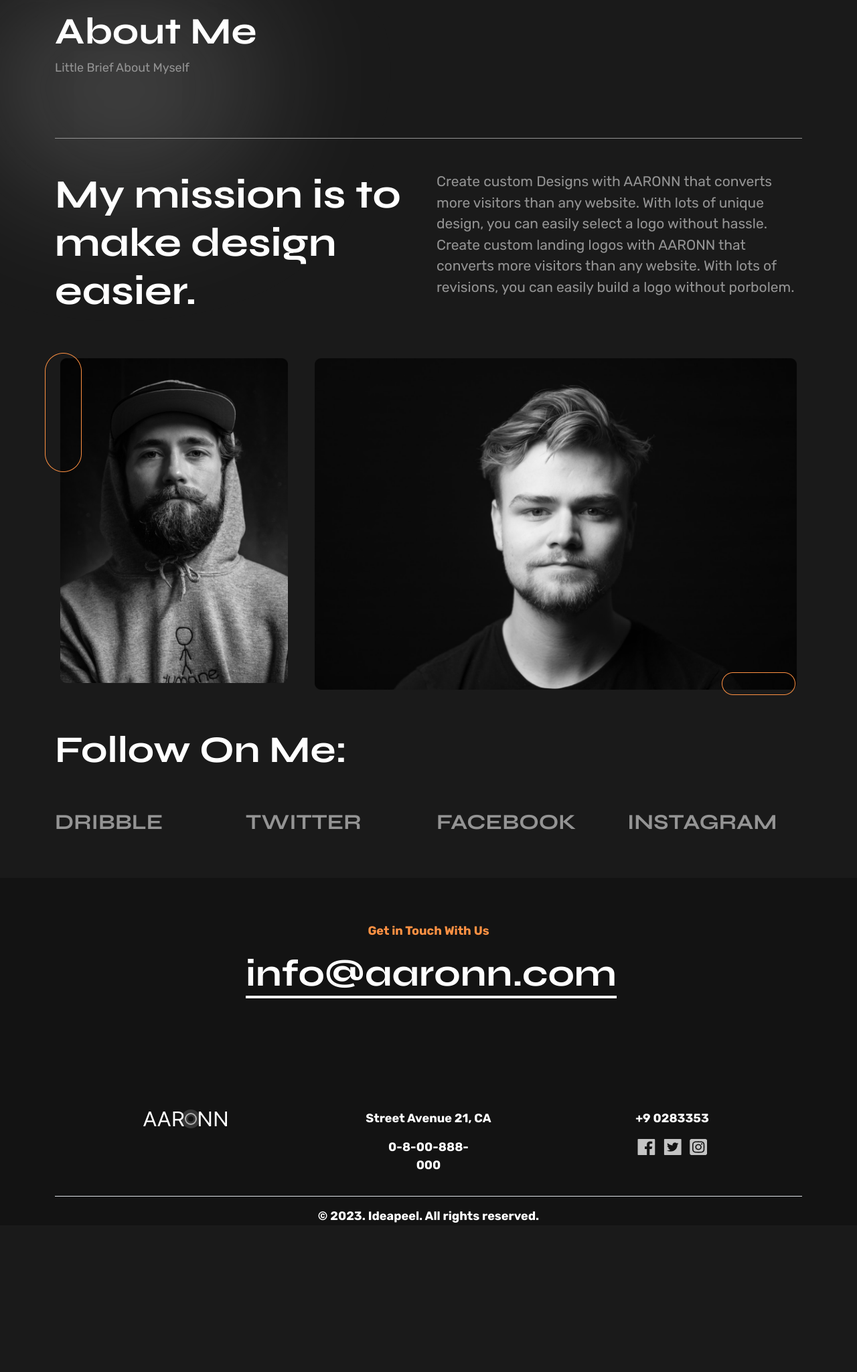
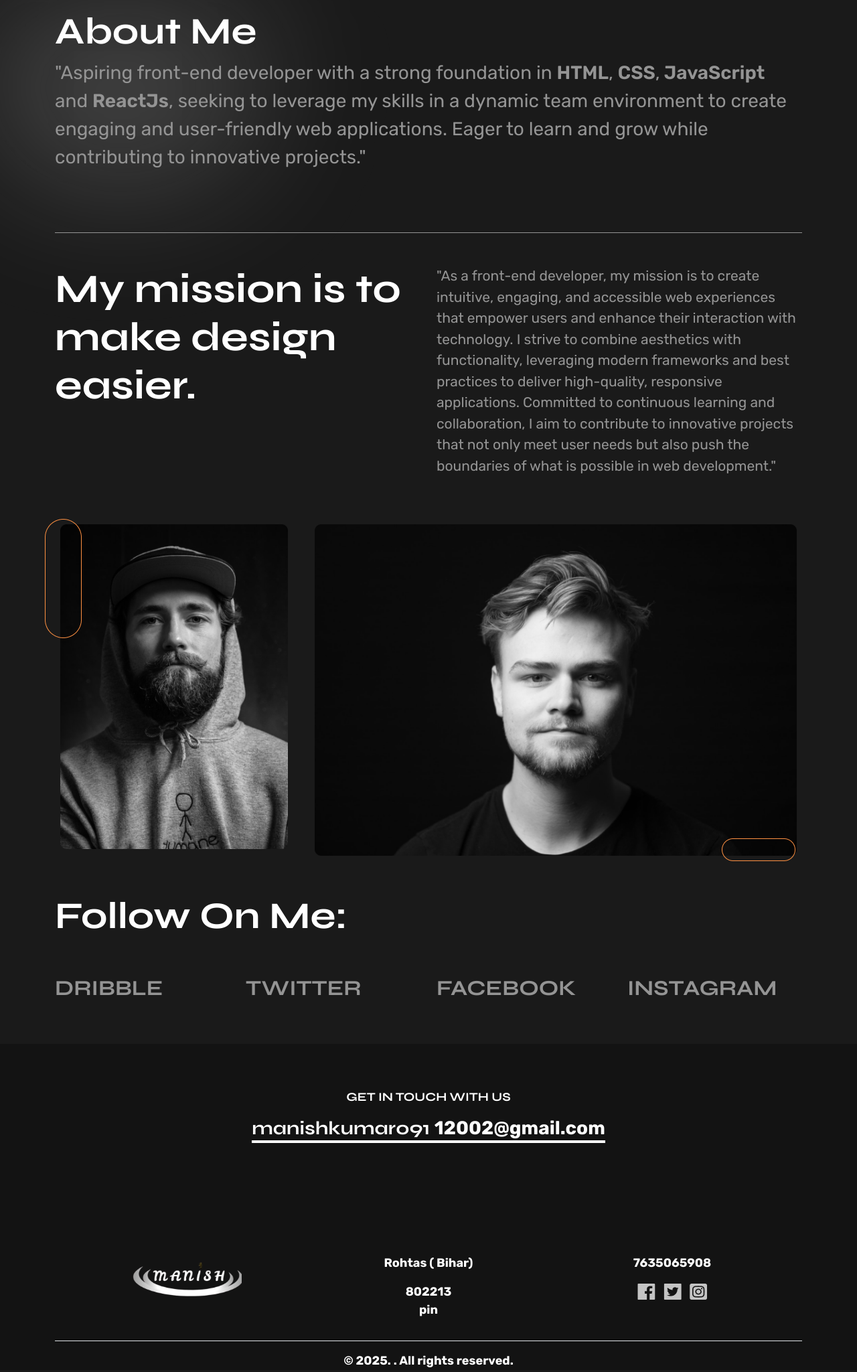
Before and after one commit to M76350/manishportfolio, a plain HTML site: page about-me.html in a window 1280 px wide. Shown: the part 177-2226 px from the top of the page at 67% size. Before the commit the page ends 2023 px from the top, so only its background shows below. Drawn offline with nearby package versions, Linux system fonts and the light colour scheme.

Commit message:
customized

```diff
--- a/about-me.html
+++ b/about-me.html
@@ -36,7 +36,9 @@
                                 <li><a href="about-me.html">about me</a></li>
 
                                 <li><a href="my-work.html">my works</a></li>
-                                <button     class=" contact-btn d-md-none    text-uppercase  rounded-5  bg-transparent text-light  fw-bold  btn-text"  > <a href="contact-me.html">contact</a></button>
+
+
+                                <button     class="   d-md-none  border-0    text-uppercase  rounded-5  bg-transparent text-light  fw-bold  btn-text  "  > <a  class="contact-a" href="contact-me.html">contact</a></button>
 
 
 
@@ -82,7 +84,7 @@
                     <h2 class="fw-bold ">About Me</h2>
                     <div class="blur-bg  blur-bg2 position-absolute border"></div>
 
-                    <p class=" para-bg">Little Brief About Myself</p>
+                    <p class=" para-bg fs-3">"Aspiring front-end developer with a strong foundation in <span class="code-language"> HTML</span>, <span class="code-language"> CSS</span>,<span class="code-language"> JavaScript</span>  and <span class="code-language"> ReactJs</span>, seeking to leverage my skills in a dynamic team environment to create engaging and user-friendly web applications. Eager to learn and grow while contributing to innovative projects." </p>
                 </div>
                 <div class="div-border w-100"></div>
 
@@ -111,10 +113,7 @@
                     <div class="col-md-6">
                         <div>
                             <div class="text-card">
-                                <p class="fs-21 para-bg">Create custom Designs with AARONN that converts more visitors
-                                    than any website. With lots of unique design, you can easily select a logo without
-                                    hassle. Create custom landing logos with AARONN that converts more visitors than any
-                                    website. With lots of revisions, you can easily build a logo without porbolem. </p>
+                                <p class="fs-21 para-bg">"As a front-end developer, my mission is to create intuitive, engaging, and accessible web experiences that empower users and enhance their interaction with technology. I strive to combine aesthetics with functionality, leveraging modern frameworks and best practices to deliver high-quality, responsive applications. Committed to continuous learning and collaboration, I aim to contribute to innovative projects that not only meet user needs but also push the boundaries of what is possible in web development."</p>
                             </div>
                         </div>
 
@@ -193,14 +192,14 @@
                 <div class="row my-5">
                     <div class="col-md-3 col-sm-6 col-6 my-2">
                         <div>
-                            <h3 class="para-bg fw-bold text-uppercase fs-2rem">Dribble</h3>
+                            <h3 class="para-bg fw-bold text-uppercase fs-2rem  ">Dribble</h3>
 
                         </div>
                     </div>
 
                     <div class="col-md-3 col-sm-6 col-6 my-2">
                         <div>
-                            <h3 class="para-bg fw-bold text-uppercase fs-2rem">Twitter</h3>
+                            <h3 class="para-bg fw-bold text-uppercase fs-2rem  ">Twitter</h3>
 
                         </div>
                     </div>
@@ -231,43 +230,43 @@
 
         <!-- footer section -->
 
-        <section class="footer-section  footer-bg pt-3 ">
+
+        <div class="footer-section footer-bg">
             <div class="container">
 
-
-
+            <div class="   pt-3">
                 <div class="footer container w-100  text-center  fw-bold">
 
                     <div class="footer-text my-2  w-md  w-50 mx-auto  footer-mail-box        ">
 
-                        <p class="orange">Get in Touch With Us</p>
-                        <h2 class="fw-bold   mx-auto  mail-border">info@aaronn.com</h2>
+                        <p class="orange"><a  class="" href="">Get in Touch With Us</a></p>
+                        <h3 class="fw-bold   mx-auto  mail-border">manishkumar091 <span class="mail">12002@gmail.com</span></h3>
                     </div>
 
                     <div class="footer-logo">
                         <div class="container py-3">
                             <div class="row">
                                 <div class="col-md-4">
-                                    <div class="my-3 my-md-0"><img src="assest/img/logo.svg" alt=""></div>
+                                    <div class="my-3 my-md-0  "><img class="w-50  " src="assest/img1/image1.png" alt="img"></div>
                                 </div>
 
                                 <div class="col-md-4">
                                     <div>
-                                        <p class="">Street Avenue 21, CA</p>
-                                        <p>0-8-00-888-<br>000</p>
+                                        <p>Rohtas  ( Bihar)</p>
+                                        <p>802213<br>pin</p>
                                     </div>
                                 </div>
 
                                 <div class="col-md-4">
 
                                     <div>
-                                        <p>+9 0283353 </p>
+                                        <p>7635065908 </p>
 
                                         <div>
-                                            <a class="mx-1" href="#"><img src="assest/img/facebookicon.png" alt=""></a>
-                                            <a class="mx-1" href="#"><img src="assest/img/twitter.png" alt=""></a>
+                                            <a class="mx-1  " href="https://www.facebook.com/share/1AAV9vdaf8/"><img class="footer-a" src="assest/img/facebookicon.png" alt="img"></a>
+                                            <a class="mx-1  " href="#"><img class="footer-a" src="assest/img/twitter.png" alt="img"></a>
 
-                                            <a class="mx-1" href="#"><img src="assest/img/instaiconn.png" alt=""></a>
+                                            <a class="mx-1  " href="https://www.instagram.com/mk425268?utm_source=qr&igsh=MTZqbHZnYmE4Mmg5aQ=="><img class="footer-a" src="assest/img/instaiconn.png" alt="img"></a>
 
 
 
@@ -285,12 +284,12 @@
 
                 <footer class="text-center border-top ">
                     <div>
-                        <p class="fw-bold my-3">© 2023. Ideapeel. All rights reserved. </p>
+                        <p class="fw-bold my-3">© 2025. . All rights reserved. </p>
                     </div>
                 </footer>
-
             </div>
-        </section>
+            </div>
+        </div>
 
 
 
--- a/assest/css/style.css
+++ b/assest/css/style.css
@@ -486,12 +486,25 @@ input.form-control.bg-transparent.border-0 {
 
 }
 
+
+.code-language{
+    color: rgba(148, 148, 148, 1);
+    font-weight: 600;
+}
+
+.code-language:hover{
+    color: rgb(225, 211, 117);
+
+}
+
 @media (max-width: 600px) {
 
 .mail{
     display: block !important;
 
 }
+
+
 
 }
 .my-work-heading{
```
Also changed, not shown: contact-me.html (+18 -18 lines), index.html (+4 -1 lines), my-work.html (+23 -20 lines).
